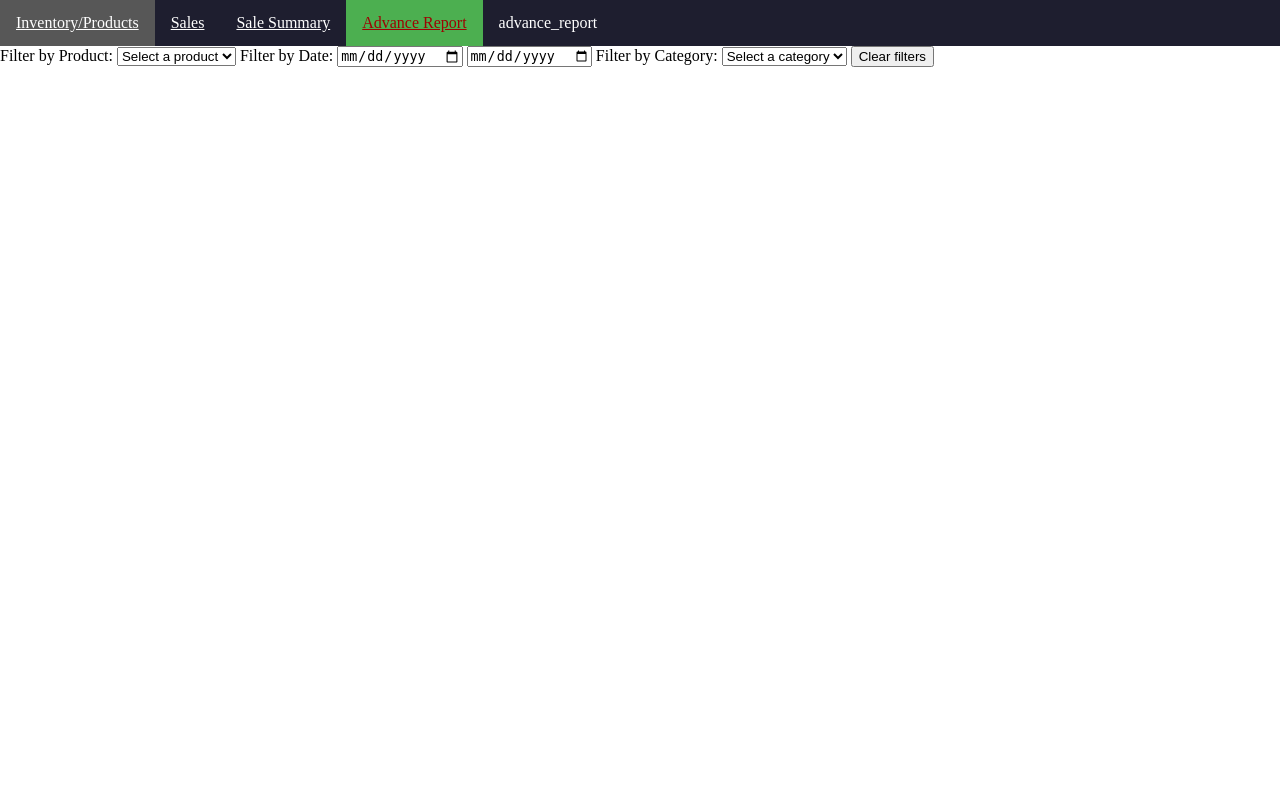
After one commit to mkkotlin/MiniM, a Django app: page /reports/advance_report/ in a window 1280 px wide. The commit adds this page. Run offline with Django 5.2, Linux system fonts and the light colour scheme; data that the repository does not hold is empty.

Commit message:
feat: advance report with filters integrated.

```diff
--- a/MiniMart/global_templates/templates/global_html/nav.html
+++ b/MiniMart/global_templates/templates/global_html/nav.html
@@ -5,6 +5,7 @@
         <li><a href="{% url 'inventory_list' %}" class="{% if request.resolver_match.url_name == 'inventory_list' %}active{% endif %}">Inventory/Products</a></li>
         <li><a href="{% url 'sales_home' %}" class="{% if  request.resolver_match.url_name == 'sales_home' %}active{% endif %}">Sales</a></li>
         <li><a href="{% url 'sales_summary' %}" class="{% if  request.resolver_match.url_name == 'sales_summary' %}active{% endif %}">Sale Summary</a></li>
+        <li><a href="{% url 'advance_report' %}" class="{% if  request.resolver_match.url_name == 'advance_report' %}active{% endif %}">Advance Report</a></li>
         <li><a>{{request.resolver_match.url_name}}</a></li>
     </ul>
 </nav>
--- /dev/null
+++ b/MiniMart/reports/static/reports/js/advance_report.js
@@ -0,0 +1,69 @@
+$(document).ready(function() {
+
+
+    $('#category-filter').on('change', function(){
+        alert($('#category-filter').val())
+        $.ajax({
+            url: '/reports/get_product_category/' + $('#category-filter').val() + '/',
+            success: function(data) {
+                // console.log(data.products);
+                $('.product-list-filtered').empty();
+                data.products.forEach(function(product) {
+                    $('.product-list-filtered').append('<p>' + product.name + ' - ' + product.selling_price + ' - ' + product.stock + '</p>');
+                });
+            }
+        });
+    })
+
+    $('#product-filter').on('change', function(){
+        alert($('#product-filter').val())
+        $.ajax({
+            url: '/reports/get_product_name/' + $('#product-filter').val() + '/',
+            success: function(data) {
+                // console.log(data.products);
+                $('.product-list-filtered').empty();
+                data.products.forEach(function(product) {
+                    $('.product-list-filtered').append('<p>' + product.name + ' - ' + product.selling_price + ' - ' + product.stock + '</p>');
+                });
+            }
+        });
+    })
+
+    $('#to-date-filter').on('change', function(){
+        var fromDate = $('#from-date-filter').val();
+        var toDate = $('#to-date-filter').val();
+        alert(fromDate + ' ' + toDate);
+        $.ajax({
+            url: '/reports/get_product_date/' + fromDate + '/' + toDate + '/',
+            success: function(data) {
+                $('.product-list-filtered').empty();
+                data.products.forEach(function(product) {
+                    $('.product-list-filtered').append('<p>' + product.name + ' - ' + product.selling_price + ' - ' + product.stock + ' - ' + product.created_at + '</p>');
+                });
+            }
+        });
+    })
+
+    $('#clear-filters').on('click', function() {
+        $('#category-filter').val('');
+        $('#product-filter').val('');
+        $('#from-date-filter').val('');
+        $('#to-date-filter').val('');
+        $('.product-list-filtered').empty();
+         $.ajax({
+        url: '/reports/get_product_all/',
+        success: function(data) {
+            // console.log(data.products);
+            data.products.forEach(function(product) {
+                $('.product-list-filtered').append('<p>' + product.name + ' - ' + product.selling_price + ' - ' + product.stock + '</p>');
+            });
+        }
+    });
+    });
+
+
+
+
+
+
+});
--- /dev/null
+++ b/MiniMart/reports/templates/reports/advance_report.html
@@ -0,0 +1,45 @@
+{% load static %}
+{% include 'global_html/nav.html' %}
+<!DOCTYPE html>
+<html lang="en">
+<head>
+    <meta charset="UTF-8">
+    <meta name="viewport" content="width=device-width, initial-scale=1.0">
+    <link rel="stylesheet" type="text/css" href="{% static 'reports/css/summary.css' %}?v = {{ context.v }}">
+    <script src="https://code.jquery.com/jquery-3.6.0.min.js"></script>
+    <script src="{% static 'reports/js/advance_report.js' %}"></script>
+    <title>Advance Report</title>
+</head>
+<body>
+
+    <div class="filter_controls">
+        <label for="product-filter">Filter by Product:</label>
+        <select id="product-filter">
+            <option value="">Select a product</option>
+            {% for product in products %}
+                <option value="{{ product.name }}">{{ product.name }}</option>
+            {% endfor %}
+        </select>
+
+        <label for="date-filter">Filter by Date:</label>
+        <input type="date" id="from-date-filter">
+        <input type="date" id="to-date-filter">
+
+        <label for="category-filter">Filter by Category:</label>
+        <select id="category-filter">
+            <option value="">Select a category</option>
+            {% for p in cat %}
+                <option value="{{ p }}">{{ p }}</option>
+            {% endfor %}
+        </select>
+        <button id="clear-filters">Clear filters</button>
+    </div>
+
+    <div class="product-list-filtered">
+        {% for p in products %}
+            <p>{{ p.name }} - {{ p.price }} - {{ p.stock }} - {{ p.created_at }}</p>
+        {% endfor %}
+    </div>
+
+</body>
+</html>
--- a/MiniMart/reports/urls.py
+++ b/MiniMart/reports/urls.py
@@ -1,6 +1,11 @@
 from django.urls import path
-from . views import sales_summary
+from . views import sales_summary,  advance_report, get_product_category, get_product_name, get_product_date, get_product_all
 
 urlpatterns = [
-    path('summary/', sales_summary, name='sales_summary')
+    path('summary/', sales_summary, name='sales_summary'),
+    path('advance_report/', advance_report, name='advance_report'),
+    path('get_product_category/<str:cat>/', get_product_category, name='get_product_category'),
+    path('get_product_name/<str:name>/', get_product_name, name='get_product_name'),
+    path('get_product_date/<str:from_date>/<str:to_date>/', get_product_date, name='get_product_date'),
+    path('get_product_all/', get_product_all, name='get_product_all'),
 ]
--- a/MiniMart/reports/views.py
+++ b/MiniMart/reports/views.py
@@ -1,7 +1,10 @@
+from django.http import JsonResponse
 from django.shortcuts import render
 from sales.models import Sale
+from inventory.models import Product
 from django.db.models import Sum
 import random
+from django.db.models.functions import TruncDate
 
 # Create your views here.
 
@@ -21,3 +24,29 @@ def sales_summary(request):
         'v':v,
     }
     return render(request, 'reports/summary.html', {'context':context})
+
+
+def advance_report(request):
+    products = Product.objects.all()
+    cat = Product.objects.values_list('category', flat=True).distinct()
+    return render(request, 'reports/advance_report.html', {'products':products, 'cat':cat})
+
+
+def get_product_category(request, cat):
+    products = Product.objects.filter(category=cat)
+    return JsonResponse({'products': list(products.values())})
+
+def get_product_name(request, name):
+    print(name)
+    products = Product.objects.filter(name__icontains=name)
+    return JsonResponse({'products': list(products.values())})
+
+def get_product_date(request, from_date, to_date):
+    print(from_date, to_date)
+    # products = Product.objects.filter(created_at__range=[from_date, to_date])
+    products = Product.objects.annotate(day = TruncDate('created_at')).filter(day__range=[from_date, to_date])
+    return JsonResponse({'products': list(products.values())})
+
+def get_product_all(request):
+    products = Product.objects.all()
+    return JsonResponse({'products': list(products.values())})
```
